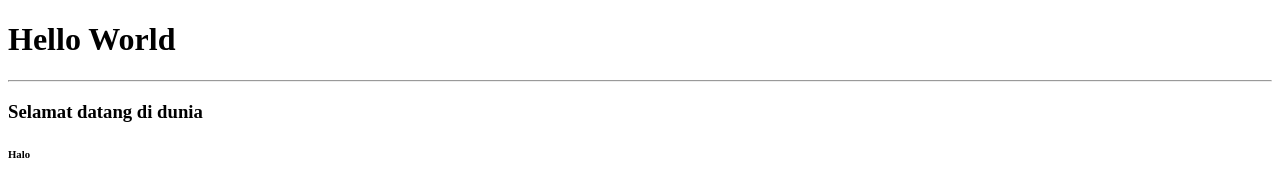
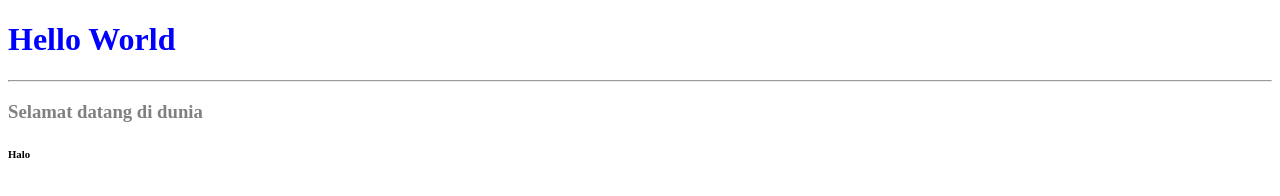
Before and after one commit to daffaeka30/helloworld, a plain HTML site: page index.html in a window 1280 px wide. Drawn offline with Linux system fonts and the light colour scheme.

Commit message:
penambahan kurung

```diff
--- a/index.html
+++ b/index.html
@@ -5,8 +5,8 @@
     <meta name="viewport" content="width=device-width, initial-scale=1.0">
     <title>Hello World!</title>
     <style>
-        h1 (color:blue;)
-        h3 (color:gray;)
+        h1 {color:blue;}
+        h3 {color:gray;}
     </style>
 </head>
 <body>
```
